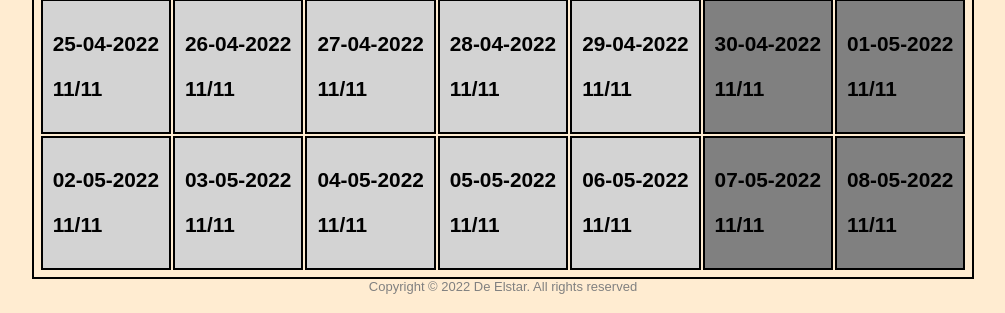
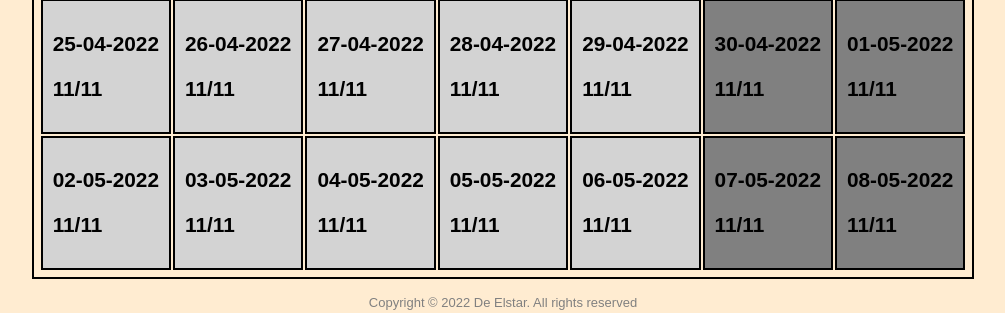
Before and after one commit to nuggetInc/Fietsverhuur-de-Elstar, a PHP site: page /Fietsverhuur-de-Elstar/ in a window 1280 px wide. Shown: the part 778-1091 px from the top of the page, without its empty margins (137-1142 px from the left). Run offline with PHP 8.4, Linux system fonts and the light colour scheme; the visitor is signed in with stand-in values (Sample User, id 1); data comes from the database, SQL or seed files in the repository.

Commit message:
footer margins

```diff
--- a/css/style.css
+++ b/css/style.css
@@ -33,6 +33,9 @@ body {
 }
 
 footer {
+    margin-top: 1rem;
+    margin-bottom: .2rem;
+
     color: gray;
     text-align: center;
     font-size: small;
```
